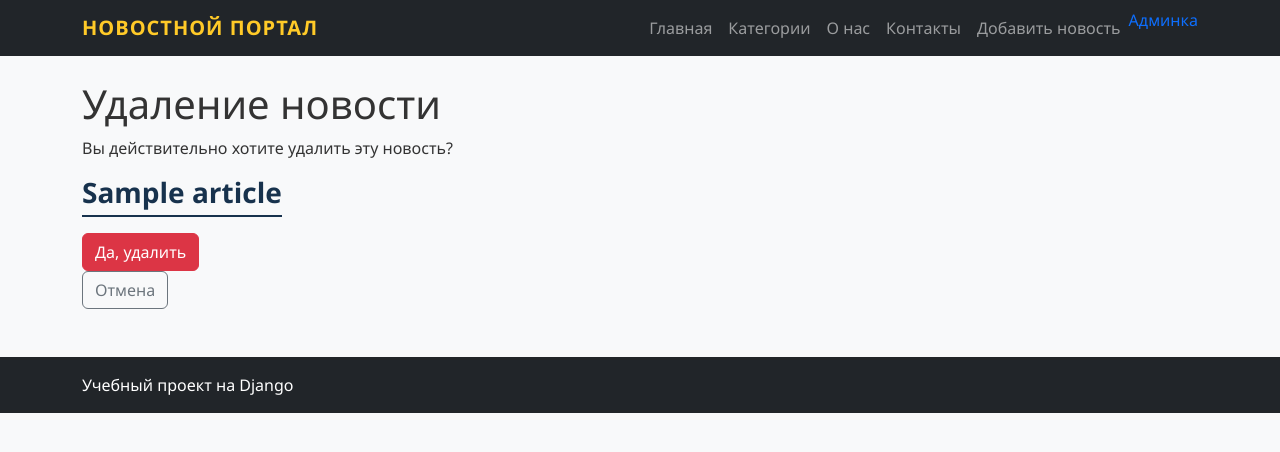
After one commit to Lavoris-Sec/PH1826, a Django app: template DJvenv/django/web_news/News/templates/News/delete_article.html in a window 1280 px wide. The commit adds this page. Shown: the top 452 px of the page. Run offline with Django 5.2, Linux system fonts and the light colour scheme; the template is opened without the code that fills it: most values are stand-ins (such as "Sample title", 1, 10 or a date in 2020).

Commit message:
добавил отображение фоток на главной и удаление

```diff
--- a/DJvenv/django/web_news/News/static/news/style.css
+++ b/DJvenv/django/web_news/News/static/news/style.css
@@ -60,3 +60,12 @@ nav a:hover {
     opacity: 0.8;
     text-decoration: none;
 }
+
+.article-image {
+    max-width: 100%;
+    height: auto;
+    display: block;
+    margin: 0 auto 1.5rem;
+    border-radius: 12px;
+    box-shadow: 0 4px 15px rgba(0, 0, 0, 0.1);
+}
--- a/DJvenv/django/web_news/News/templates/News/article_detail.html
+++ b/DJvenv/django/web_news/News/templates/News/article_detail.html
@@ -18,6 +18,9 @@
                 Редактировать новость
             </a>
 
+            <a href="{% url 'delete_article' article_id=article.id %}"  class="btn btn-outline-danger mb-4">
+                Удалить новость
+            </a>
 
             <div class="card shadow-sm">
                 <div class="card-body p-4">
@@ -30,7 +33,7 @@
     <img
         src="{{ article.image.url }}"
         alt="{{ article.title }}"
-                            width="600"
+        class="img-fluid rounded mb-4 article-image"
     >
 {% endif %}
 
--- /dev/null
+++ b/DJvenv/django/web_news/News/templates/News/delete_article.html
@@ -0,0 +1,24 @@
+{% extends "news/base.html" %}
+
+{% block content %}
+
+<h1>Удаление новости</h1>
+
+<p>
+    Вы действительно хотите удалить эту новость?
+</p>
+
+<h3>{{ article.title }}</h3>
+
+<form method="POST">
+
+    {% csrf_token %}
+
+    <button type="submit" class="btn btn-danger">Да, удалить</button>
+
+</form>
+
+<a href="{% url 'article_detail' article_id=article.id %}"
+   class="btn btn-outline-secondary">Отмена</a>
+
+{% endblock %}
--- a/DJvenv/django/web_news/web_news/urls.py
+++ b/DJvenv/django/web_news/web_news/urls.py
@@ -67,7 +67,11 @@ urlpatterns = [
         name="article_created",
     ),
 
-
+    path(
+        "article/<int:article_id>/delete/",
+        views.delete_article,
+        name="delete_article",
+    ),
 ]
 
 if settings.DEBUG:
```
Also changed, not shown: DJvenv/django/web_news/News/templates/News/add_article.html (+12 -0 lines), DJvenv/django/web_news/News/templates/News/index.html (+10 -0 lines), DJvenv/django/web_news/News/views.py (+23 -0 lines). Lines whose indentation alone changed are shown as unchanged.
